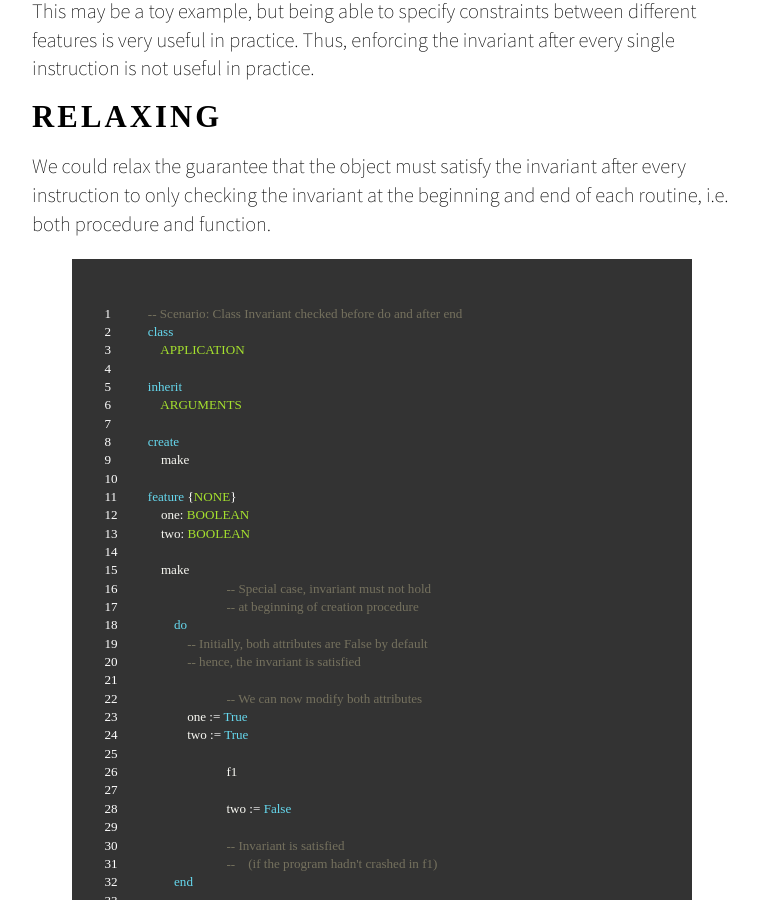
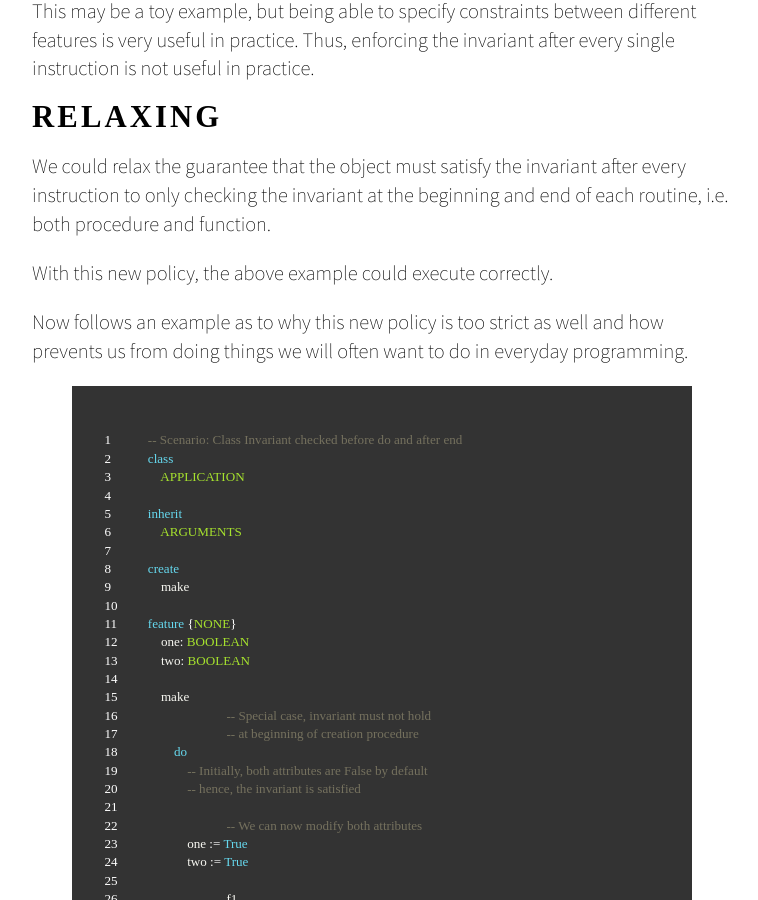
Before and after one commit to eprog2014/eprog2014.github.io, a Jekyll site: the page built from _posts/2014-11-13-class-invariants.md, in a window 1280 px wide and 900 px high, scrolled down 1852 px. Shown: the whole window, without its empty margins (258-1016 px from the left). Built offline with Jekyll 4.4.1, drawn with Linux system fonts in a browser that asks for light colours; some web fonts are replaced; Markdown is read by kramdown in place of the engine named in the settings; a script that is not in the unit is left out.

Commit message:
Add more intro for second example

```diff
--- a/_posts/2014-11-13-class-invariants.md
+++ b/_posts/2014-11-13-class-invariants.md
@@ -66,7 +66,9 @@ Relaxing
 
 We could relax the guarantee that the object must satisfy the invariant after every instruction to only checking the invariant at the beginning and end of each routine, i.e. both procedure and function.
 
+With this new policy, the above example could execute correctly.
 
+Now follows an example as to why this new policy is too strict as well and how prevents us from doing things we will often want to do in everyday programming.
 
 {% highlight eiffel linenos=table %}
 -- Scenario: Class Invariant checked before do and after end
```
